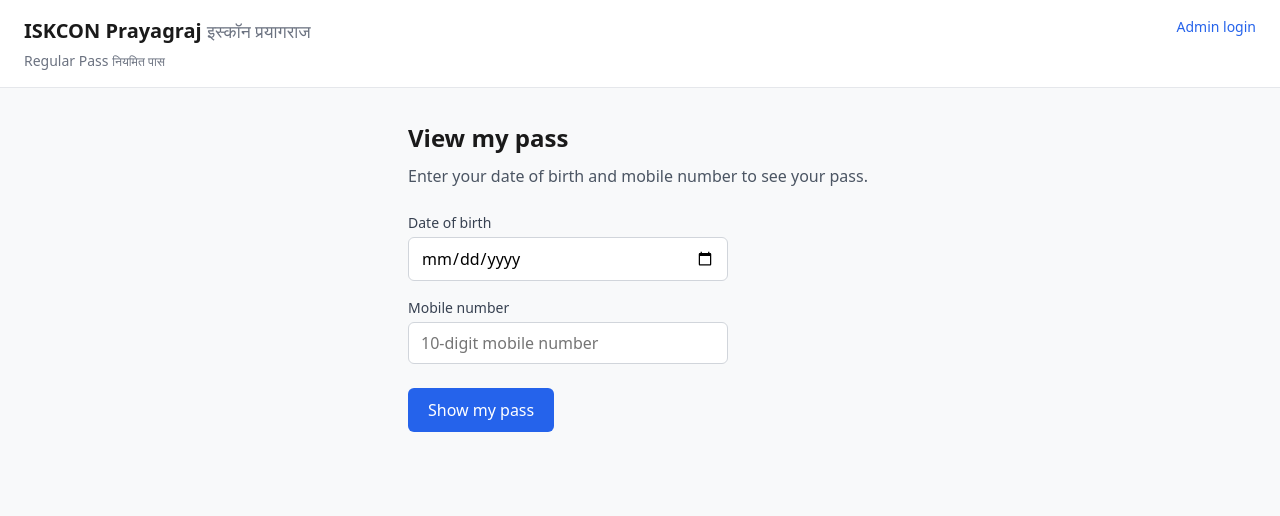
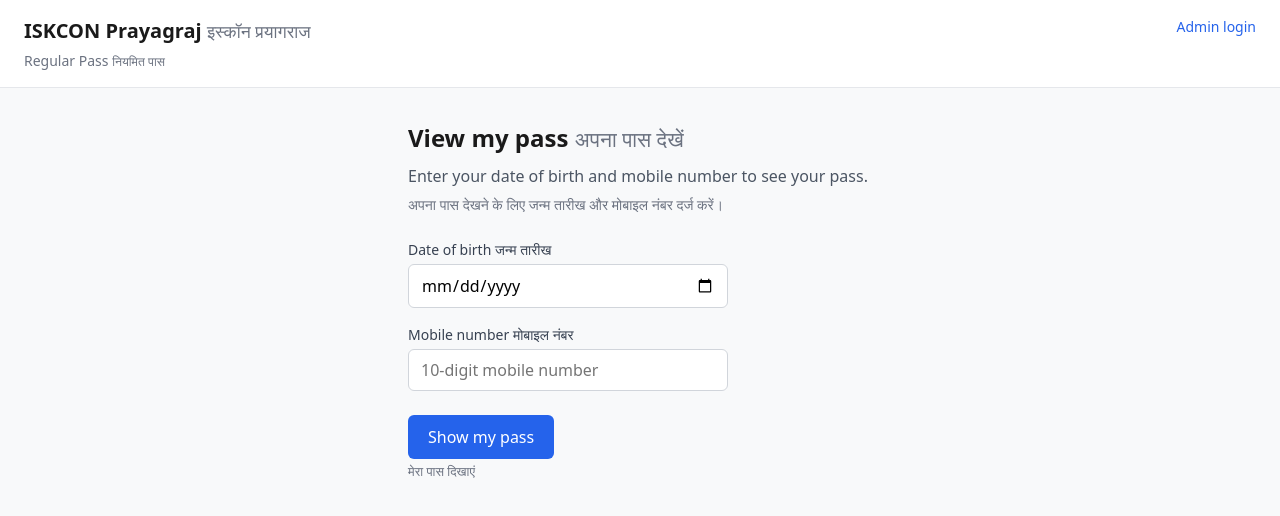
Before and after one commit to Gitvivekcoder/iskcon-pryj-regular-pass-1, a React (Vite) app: page / in a window 1280 px wide. Shown: the top 516 px of the page. Built offline with nearby package versions, Linux system fonts and the light colour scheme; no server answers.

Commit message:
Update ViewMyPass.jsx

```diff
--- a/src/components/ViewMyPass.jsx
+++ b/src/components/ViewMyPass.jsx
@@ -1,11 +1,17 @@
 import { useState, useRef, useEffect } from 'react'
 import { getPassByDobAndPhone } from '../lib/api.js'
-import { dobToInputValue, dobFromInputValue } from '../lib/dateUtils.js'
 import PassDisplay from './PassDisplay.jsx'
+
+/** Convert YYYY-MM-DD (from input type="date") to DD/MM/YYYY for API/sheet matching. */
+function dateToDdMmYyyy(value) {
+  if (!value || !value.trim()) return ''
+  const [y, m, d] = value.trim().split('-')
+  return [d, m, y].join('/')
+}
 
 /**
  * View my pass: pass is shown directly below the form in the same page (no iframe).
- * Same idea as Admin "Verify pass" — inline. Uses PassDisplay with Print / Save option.
+ * Same idea as Admin "Verify pass" — inline. Uses PassDisplay with Download option.
  */
 export default function ViewMyPass() {
   const [dob, setDob] = useState('')
@@ -22,7 +28,7 @@
     setPass(null)
     setNotFound(false)
     setLoading(true)
-    getPassByDobAndPhone(dob.trim(), phone.trim())
+    getPassByDobAndPhone(dateToDdMmYyyy(dob), phone.trim())
       .then((data) => {
         if (data && data.error) {
           setNotFound(true)
@@ -38,10 +44,6 @@
       .finally(() => setLoading(false))
   }
 
-  function handlePrint() {
-    window.print()
-  }
-
   // Scroll pass into view when it loads (same page, below form)
   useEffect(() => {
     if (pass && passContainerRef.current) {
@@ -51,21 +53,21 @@
 
   return (
     <section className="view-pass-section">
-      <h2>View my pass</h2>
-      <p>Enter your date of birth and mobile number to see your pass.</p>
+      <h2>View my pass <span className="hindi">अपना पास देखें</span></h2>
+      <p>Enter your date of birth and mobile number to see your pass. <span className="hindi">अपना पास देखने के लिए जन्म तारीख और मोबाइल नंबर दर्ज करें।</span></p>
 
       <form onSubmit={handleSubmit} className="view-pass-form">
         <label className="field">
-          <span>Date of birth</span>
+          <span>Date of birth <span className="hindi">जन्म तारीख</span></span>
           <input
             type="date"
-            value={dobToInputValue(dob)}
-            onChange={(e) => setDob(dobFromInputValue(e.target.value))}
+            value={dob}
+            onChange={(e) => setDob(e.target.value)}
             required
           />
         </label>
         <label className="field">
-          <span>Mobile number</span>
+          <span>Mobile number <span className="hindi">मोबाइल नंबर</span></span>
           <input
             type="tel"
             placeholder="10-digit mobile number"
@@ -75,14 +77,21 @@
           />
         </label>
         {error && <p className="form-error">{error}</p>}
-        <button type="submit" className="submit-btn" disabled={loading}>
-          {loading ? 'Loading…' : 'Show my pass'}
-        </button>
+        <div className="submit-wrap">
+          <button type="submit" className="submit-btn" disabled={loading}>
+            {loading ? 'Loading…' : 'Show my pass'}
+          </button>
+          <span className="hindi btn-hindi">मेरा पास दिखाएं</span>
+        </div>
       </form>
 
-      {notFound && <p className="not-found">No pass found for this date of birth and mobile number.</p>}
+      {notFound && (
+        <p className="not-found">
+          No pass found for this date of birth and mobile number. <span className="hindi">इस जन्म तारीख और मोबाइल नंबर के लिए कोई पास नहीं मिला।</span>
+        </p>
+      )}
       <div ref={passContainerRef}>
-        {pass && <PassDisplay pass={pass} onPrint={handlePrint} showPassId={false} />}
+        {pass && <PassDisplay pass={pass} showPassId={true} showHindi={true} />}
       </div>
     </section>
   )
```
